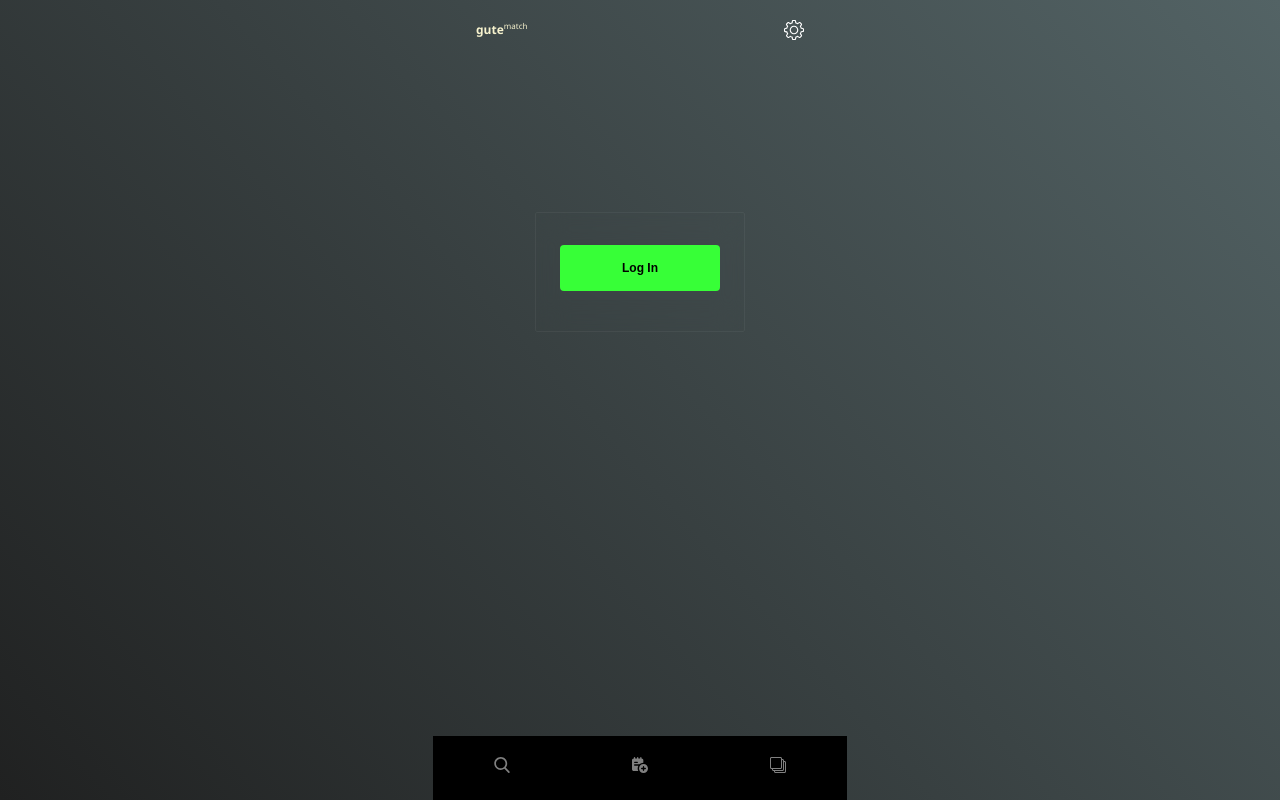
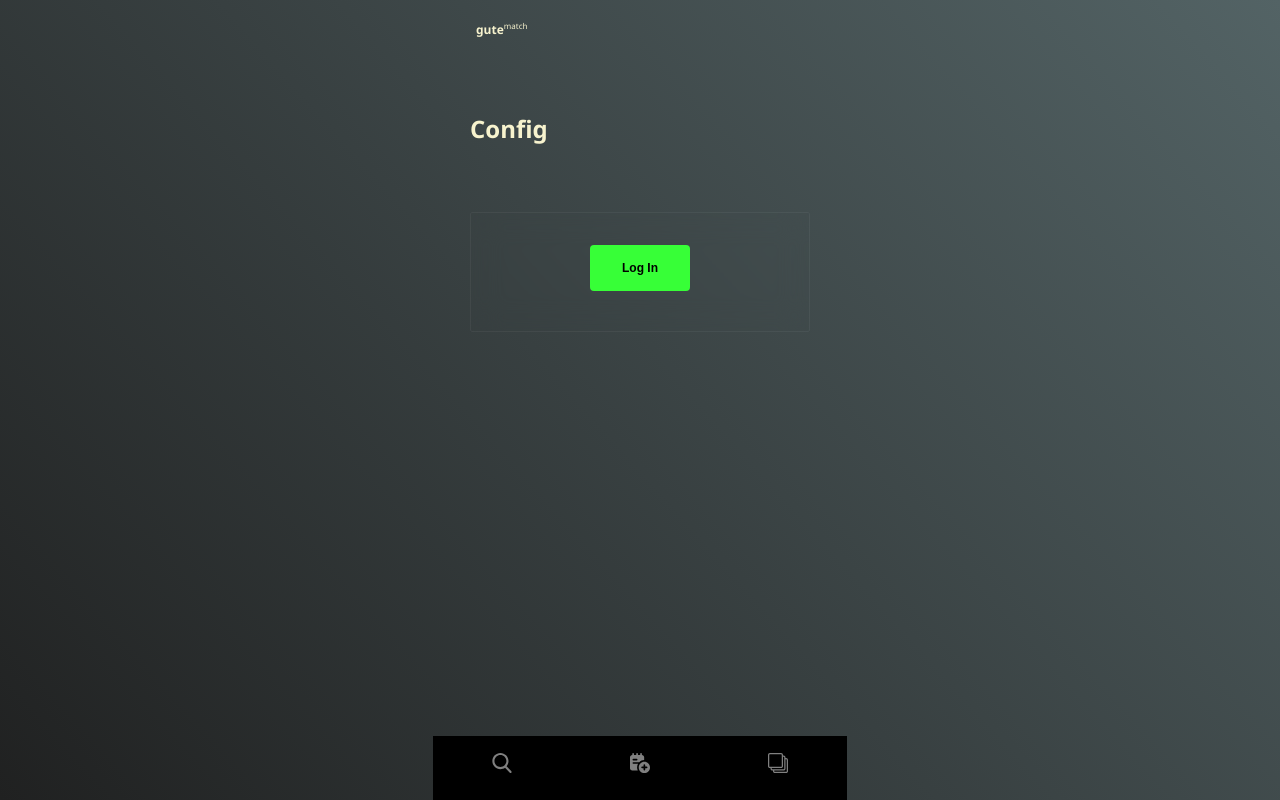
Before and after one commit to gerardhemgren/FE_gutematch, a React (Create React App) app: page /config in a window 1280 px wide. Built offline with nearby package versions, Linux system fonts and the light colour scheme.

Commit message:
i20210906

```diff
--- a/src/App.js
+++ b/src/App.js
@@ -1,7 +1,6 @@
 import React, { useState, useEffect } from 'react';
 import { BrowserRouter as Router, Switch, Route, Link } from 'react-router-dom';
 
-import matchService from './services/matchs';
 import userService from './services/users';
 
 import { useAuth0 } from '@auth0/auth0-react';
@@ -22,24 +21,26 @@ function App() {
   const playerNameFromLocalStorage = localStorage.getItem('player_name');
 
   const { user } = useAuth0();
-  const userSub = user ? user.sub : undefined;
   const [playerId, setPlayerId] = useState(Number(playerIdFromLocalStorage) || 0);
 
   // USER CYCLE
   useEffect(() => {
     if (user) {
+      const userInfo = {
+        sub: user.sub,
+        name: user.name
+      }
       userService
-        .logIn_signUp(userSub, user.name)
+        .logIn_signUp(userInfo)
         .then(async res => {
           setPlayerId(await res[0].id)
           localStorage.setItem('player_id', await res[0].id)
           localStorage.setItem('player_name', await res[0].name)
         })
     }
-  }, [user, userSub, playerId])
+  }, [user, playerId])
 
   // MATCHS
-  const [appMatchs, setAppMatchs] = useState([]);
   const [apiMessage, setApiMessage] = useState('');
 
   // MESSAGES
@@ -53,105 +54,27 @@ function App() {
   }
 
   // NAVIGATION
-  const [clientRequest, setClientRequest] = useState('');
-  /* let history = useHistory()
-  // const handleForm = useCallback(() => history.replace(`/my_matchs/${playerId}`), [history, playerId]);
-  const handleForm = () => history.push(`/my_matchs/${playerId}`); */
+  const [path, setPath] = useState();
+  const [renderSwitch, setRenderSwitch] = useState(false)
 
-  // const handleForm = () => window.location = `/my_matchs/${playerId}`
-
-  // NAVIGATION-FLOW
-  const showAllMatchs = async () => {
-    await matchService
-      .getAllMatchs()
-      .then(res => {
-        setClientRequest(constants.TITLES.ALL_MATCHS)
-        setAppMatchs(res)
-      })
-  }
-  const showOpenMatchs = async () => {
-    setClientRequest(constants.TITLES.OPEN_MATCHS)
-    if (playerId !== 0) {
-      await matchService
-        .getOpenMatchs(playerId)
-        .then(res => {
-          if (typeof res === 'object') {
-            setAppMatchs(res)
-          } else {
-            setAppMatchs([])
-            setApiMessage(res)
-          }
-        })
-    } else {
-      setApiMessage('You must be logged to see opened matchs')
-    }
-  }
-  const showMyMatchs = async () => {
-    setClientRequest(constants.TITLES.MY_MATCHS)
-    if (playerId !== 0) {
-      await matchService
-        .getMyMatchs(playerId)
-        .then(res => {
-          if (typeof res === 'object') {
-            setAppMatchs(res)
-          } else {
-            setAppMatchs([])
-            setApiMessage(res)
-          }
-        })
-    } else {
-      setAppMatchs([])
-      setApiMessage('You must be logged to join a match')
-    }
-  }
-  const showCreateMatchForm = () => {
-    setAppMatchs([])
-    setClientRequest(constants.TITLES.CREATE_MATCH)
-    playerId !== 0 ? setApiMessage('') : setApiMessage('You must be logged to create a match')
-  }
-  const showConfig = () => {
-    setAppMatchs([])
-    setClientRequest(constants.TITLES.CONFIG)
-  }
-
-  // FORM PROPS
-  const formProps = {
-    user: playerId,
-    source: clientRequest,
-    // handle: () => handleForm(),
-    action: () => showMyMatchs()
-  }
-
-  // MATCH PROPS
-  const matchProps = {
-    matchs: appMatchs,
-    user: playerId,
-    source: clientRequest,
-    action: () => showMyMatchs()
-  }
+  useEffect(() => {
+    setPath(window.location.pathname)
+  }, [renderSwitch])
 
   return (
     <Router>
       <div className='app'>
-        <div className='app-background' />
+        <div className='fixed-background' />
         <div className='header'>
           <div className='topbar-container'>
             <div className='logo'>
               gute<span>match</span>
             </div>
-            <Link to={`/config`}
-              className={`${clientRequest === constants.TITLES.CONFIG ? 'display-none' : 'config-button'}`}
-              onClick={() => showConfig()}>
+            <Link to={constants.CONFIG.path}
+              onClick={() => setRenderSwitch(!renderSwitch)}
+              className={`${path === constants.CONFIG.path ? 'display-none' : 'config-button'}`}>
               <img src={icons.settingsIcon} alt='settings' className='settings-icon' width="20" height="20" />
             </Link>
-          </div>
-          <div className='title-container'>
-            {clientRequest}
-            {(clientRequest === constants.TITLES.OPEN_MATCHS ||
-              clientRequest === constants.TITLES.MY_MATCHS ||
-              clientRequest === constants.TITLES.ALL_MATCHS
-            ) && appMatchs.length > 0
-              ? ` — ${appMatchs.length}` : ''}
           </div>
           <div className='message-container'>
             <Message msg={apiMessage} action={closeMessage()} />
@@ -160,64 +83,64 @@ function App() {
         <div className='main'>
           <Switch>
             <Route exact path="/">
-              <MatchPage props={matchProps} />
+              <MatchPage props={playerId} />
             </Route>
-            <Route path={`/all_matchs/${playerId}`}>
-              <MatchPage props={matchProps} />
+            <Route path={constants.ALL_MATCHS.path}>
+              <MatchPage props={playerId} />
             </Route>
-            <Route path={`/open_matchs/${playerId}`}>
-              <MatchPage props={matchProps} />
+            <Route path={constants.OPEN_MATCHS.path}>
+              <MatchPage props={playerId} />
             </Route>
-            <Route path={`/my_matchs/${playerId}`}>
-              <MatchPage props={matchProps} />
+            <Route path={constants.MY_MATCHS.path}>
+              <MatchPage props={playerId} />
             </Route>
-            <Route path={`/add_match/${playerId}`}>
-              <MatchForm props={formProps} />
+            <Route path={constants.CREATE_MATCH.path}>
+              <MatchForm props={playerId} />
             </Route>
-            <Route path={`/config`}>
+            <Route path={constants.CONFIG.path}>
               <Config playerName={playerNameFromLocalStorage} />
             </Route>
           </Switch>
         </div>
         <div className='navbar'>
           {playerId !== 0 ?
-            <Link to={`/open_matchs/${playerId}`}
-              onClick={() => showOpenMatchs()}>
+            <Link to={constants.OPEN_MATCHS.path}
+              onClick={() => setRenderSwitch(!renderSwitch)}>
               <img src={icons.openMatchsIcon}
                 alt='Open Matchs'
-                className={`${clientRequest === constants.TITLES.OPEN_MATCHS ? 'focus' : 'nav-icon'}`}
-                width="16" height="16"
+                className={`${path === constants.OPEN_MATCHS.path ? 'focus' : 'nav-icon'}`}
+                width="20" height="20"
               />
             </Link>
             :
-            <Link to={`/all_matchs/${playerId}`}
-              onClick={() => showAllMatchs()}>
+            <Link to={constants.ALL_MATCHS.path}
+              onClick={() => setRenderSwitch(!renderSwitch)}>
               <img src={icons.openMatchsIcon}
                 alt='All Matchs'
-                className={`${clientRequest === constants.TITLES.ALL_MATCHS ? 'focus' : 'nav-icon'}`}
-                width="16" height="16"
+                className={`${path === constants.ALL_MATCHS.path ? 'focus' : 'nav-icon'}`}
+                width="20" height="20"
               />
             </Link>
           }
-          <Link to={`/add_match/${playerId}`}
-            onClick={() => showCreateMatchForm()}>
+          <Link to={constants.CREATE_MATCH.path}
+            onClick={() => setRenderSwitch(!renderSwitch)}>
             <img src={icons.createMatchIcon}
               alt='Create Match'
-              className={`${clientRequest === constants.TITLES.CREATE_MATCH ? 'focus' : 'nav-icon'}`}
-              width="16" height="16"
+              className={`${path === constants.CREATE_MATCH.path ? 'focus' : 'nav-icon'}`}
+              width="20" height="20"
             />
           </Link>
-          <Link to={`/my_matchs/${playerId}`}
-            onClick={() => showMyMatchs()}>
+          <Link to={constants.MY_MATCHS.path}
+            onClick={() => setRenderSwitch(!renderSwitch)}>
             <img src={icons.myMatchsIcon}
               alt='My Matchs'
-              className={`${clientRequest === constants.TITLES.MY_MATCHS ? 'focus' : 'nav-icon'}`}
-              width="16" height="16"
+              className={`${path === constants.MY_MATCHS.path ? 'focus' : 'nav-icon'}`}
+              width="20" height="20"
             />
           </Link>
         </div>
       </div>
-    </Router>
+    </Router >
   )
 }
 
--- a/src/components/Config.js
+++ b/src/components/Config.js
@@ -1,7 +1,9 @@
 import React from 'react'
 import AuthenticationButton from "./authentication-button";
+import constants from '../constants/index';
 
-const Config = ( {playerName} ) => {
+const Config = ({ playerName }) => {
+  const title = constants.CONFIG.title;
 
   const Profile = () => {
     if (playerName) {
@@ -17,6 +19,9 @@ const Config = ( {playerName} ) => {
 
   return (
     <div className='config'>
+      <div className='title-container'>
+        {title}
+      </div>
       <div className='profile'>
         <Profile />
         <AuthenticationButton />
--- a/src/components/MatchsPage.js
+++ b/src/components/MatchsPage.js
@@ -1,15 +1,80 @@
-import React from 'react';
+import React, { useState, useEffect } from 'react';
+import { useHistory } from 'react-router-dom';
 import Match from './Match';
 import matchService from '../services/matchs';
+import constants from '../constants/index'
 
 function MatchPage({ props }) {
-    const { user, source, matchs, action } = props;
+    const user = props;
+
+    let history = useHistory();
+    const path = history.location.pathname;
+    const handleAction = () => history.push(constants.MY_MATCHS.path);
+
+    const [matchs, setMatchs] = useState([])
+    const [title, setTitle] = useState('')
+    const [renderSwitch, setRenderSwitch] = useState(false)
+
+
+    useEffect(() => {
+        if (path === constants.ALL_MATCHS.path) {
+            setTitle(constants.ALL_MATCHS.title);
+            const showAllMatchs = async () => {
+                await matchService
+                    .getAllMatchs()
+                    .then(res => {
+                        setMatchs(res)
+                    })
+            }
+            showAllMatchs()
+        } else if (path === constants.OPEN_MATCHS.path) {
+            setTitle(constants.OPEN_MATCHS.title);
+            const showOpenMatchs = async () => {
+                if (user !== 0) {
+                    await matchService
+                        .getOpenMatchs(user)
+                        .then(res => {
+                            if (typeof res === 'object') {
+                                setMatchs(res)
+                            } else {
+                                setMatchs([])
+                                // setApiMessage(res)
+                            }
+                        })
+                } else {
+                    //   setApiMessage('You must be logged to see opened matchs')
+                }
+            }
+            showOpenMatchs()
+        } else if (path === constants.MY_MATCHS.path) {
+            setTitle(constants.MY_MATCHS.title);
+            const showMyMatchs = async () => {
+                if (user !== 0) {
+                    await matchService
+                        .getMyMatchs(user)
+                        .then(res => {
+                            if (typeof res === 'object') {
+                                setMatchs(res)
+                            } else {
+                                setMatchs([])
+                                // setApiMessage(res)
+                            }
+                        })
+                } else {
+                    setMatchs([])
+                    //   setApiMessage('You must be logged to join a match')
+                }
+            }
+            showMyMatchs()
+        }
+    }, [user, path, renderSwitch])
 
     const joinMatch = async (matchId) => {
         await matchService
             .joinMatch(matchId, user)
             .then(async res => {
-                action()
+                setRenderSwitch(!renderSwitch);
+                handleAction()
                 // setApiMessage(await res)
             })
     }
@@ -18,7 +83,8 @@ function MatchPage({ props }) {
         await matchService
             .leaveMatch(matchId, user)
             .then(async res => {
-                action()
+                setRenderSwitch(!renderSwitch);
+                handleAction()
                 // setApiMessage(await res)
             })
     }
@@ -27,19 +93,23 @@ function MatchPage({ props }) {
         await matchService
             .deleteMatch(matchId, user)
             .then(async res => {
-                action()
+                setRenderSwitch(!renderSwitch);
+                handleAction()
                 // setApiMessage(await res)
             })
     }
 
     return (
         <div id='match-page'>
+            <div className='title-container'>
+                {title}
+            </div>
             {matchs.map((match, index) =>
                 <Match
                     key={index}
                     match={match}
                     user={user}
-                    source={source}
+                    path={path}
                     joinMatch={() => joinMatch(match.id_match)}
                     leaveMatch={() => leaveMatch(match.id_match)}
                     deleteMatch={() => deleteMatch(match.id_match)}
--- a/src/constants/index.js
+++ b/src/constants/index.js
@@ -1,9 +1,22 @@
 module.exports = {
-    TITLES: {
-        ALL_MATCHS: 'All matchs',
-        OPEN_MATCHS: 'Open matchs',
-        MY_MATCHS: 'My matchs',
-        CREATE_MATCH: 'Create match',
-        CONFIG: 'Config'
-    }
+        ALL_MATCHS: {
+            title: 'All matchs',
+            path: '/all_matchs'
+        },
+        OPEN_MATCHS:  {
+            title: 'Open matchs',
+            path: '/open_matchs'
+        },
+        MY_MATCHS:  {
+            title: 'My matchs',
+            path: '/my_matchs'
+        },
+        CREATE_MATCH:  {
+            title: 'Create match',
+            path: '/create_match'
+        },
+        CONFIG:  {
+            title: 'Config',
+            path: '/config'
+        }
 }
--- a/src/css/Styles.css
+++ b/src/css/Styles.css
@@ -20,13 +20,20 @@ a {
   filter: invert(50%);
 }
 
+.title-container {
+  position: fixed;
+  top: 112px;
+  font-size: 24px;
+  font-weight: bold;
+}
+
 .app {
   display: flex;
   justify-content: center;
   font-family: "Segoe UI";
   color: #f7f3ce;
 }
-.app .app-background {
+.app .fixed-background {
   background: linear-gradient(48deg, #202121, #536365);
   position: fixed;
   height: 100%;
@@ -64,12 +71,6 @@ a {
   transition: 0.5s;
   padding: 0px;
   font-size: 12px;
-}
-.app .header .title-container {
-  position: fixed;
-  top: 112px;
-  font-size: 24px;
-  font-weight: bold;
 }
 .app .header .message-container {
   position: fixed;
@@ -220,25 +221,19 @@ a {
   background-color: #fbff00;
   color: black;
 }
-.app .main .config {
-  display: flex;
-  justify-content: center;
-}
 .app .main .config .profile {
   display: flex;
-  flex-direction: column;
+  align-content: center;
   padding: 32px 24px 40px;
   border: 1px solid rgba(255, 255, 255, 0.05);
   border-radius: 2px;
-  width: 160px;
-  row-gap: 40px;
   backdrop-filter: blur(15px);
 }
 .app .main .config .profile:nth-child(n) {
   display: flex;
   flex-direction: column;
   align-items: center;
-  row-gap: 18px;
+  row-gap: 32px;
 }
 .app .main .config .profileimg {
   border-radius: 25%;
@@ -254,6 +249,7 @@ a {
   cursor: pointer;
   font-size: 12px;
   padding: 16px;
+  width: 100px;
 }
 .app .main .config button:active {
   transition: 0.125s;
--- a/src/index.js
+++ b/src/index.js
@@ -1,13 +1,14 @@
 import React from 'react';
 import ReactDOM from 'react-dom';
 import App from './App';
+
 import { BrowserRouter as Router } from "react-router-dom";
 import Auth0ProviderWithHistory from "./auth/auth0-provider-with-history";
 
 ReactDOM.render(
   <Router>
     <Auth0ProviderWithHistory>
-        <App />
+      <App />
     </Auth0ProviderWithHistory>
   </Router>,
   document.getElementById("root")
--- a/src/sass/Styles.scss
+++ b/src/sass/Styles.scss
@@ -22,13 +22,20 @@ a {
     filter: invert(50%);
 }
 
+.title-container {
+    position: fixed;
+    top: 112px;
+    font-size: 24px;
+    font-weight: bold;
+}
+
 .app {
     display: flex;
     justify-content: center;
     font-family: "Segoe UI";
     color: $text-color;
 
-    .app-background {
+    .fixed-background {
         background: linear-gradient(48deg, #202121, #536365);
         position: fixed;
         height: 100%;
@@ -60,12 +67,6 @@ a {
                 padding: 0px;
                 font-size: 12px;
             }
-        }
-        .title-container {
-            position: fixed;
-            top: 112px;
-            font-size: 24px;
-            font-weight: bold;
         }
         .message-container {
             position: fixed;
@@ -199,24 +200,20 @@ a {
         }
 
         .config {
-            display: flex;
-            justify-content: center;
 
             .profile {
                 display: flex;
-                flex-direction: column;
+                align-content: center;
                 padding: 32px 24px 40px;
                 border: 1px solid rgba(255, 255, 255, 0.05);
                 border-radius: 2px;
-                width: 160px;
-                row-gap: 40px;
                 backdrop-filter: blur(15px);
 
                 &:nth-child(n) {
                     display: flex;
                     flex-direction: column;
                     align-items: center;
-                    row-gap: 18px;
+                    row-gap: 32px;
                 }
 
                 &img {
@@ -228,6 +225,7 @@ a {
                 @include action-button;
                 font-size: 12px;
                 padding: 16px;
+                width: 100px;
             }
         }
     }
--- a/src/services/users.js
+++ b/src/services/users.js
@@ -1,10 +1,10 @@
 import axios from 'axios'
 
 const baseUrl = 'https://gutematch.herokuapp.com';
+// const baseUrl = 'http://localhost:5000';
 
-const logIn_signUp = (userId, fname) => {
-    const name = { name: fname }
-    const request = axios.post(`${baseUrl}/config/${userId}`, name)
+const logIn_signUp = (userInfo) => {
+    const request = axios.post(`${baseUrl}/api/config`, userInfo)
     return request
         .then(response => response.data)
 }
```
Also changed, not shown: src/components/Match.js (+11 -11 lines), src/components/MatchForm.js (+11 -13 lines), src/services/matchs.js (+8 -7 lines), 1 other file (tests, documents, lock files or other folders).
